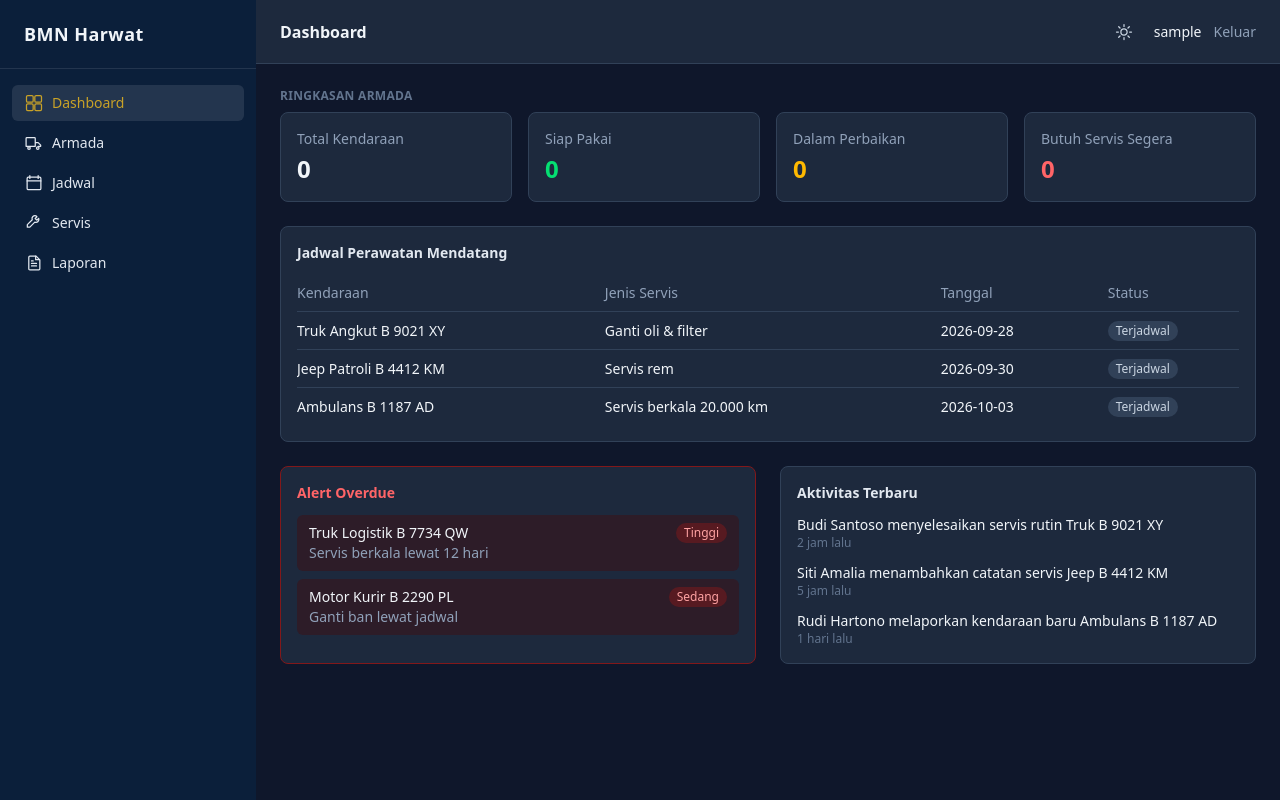
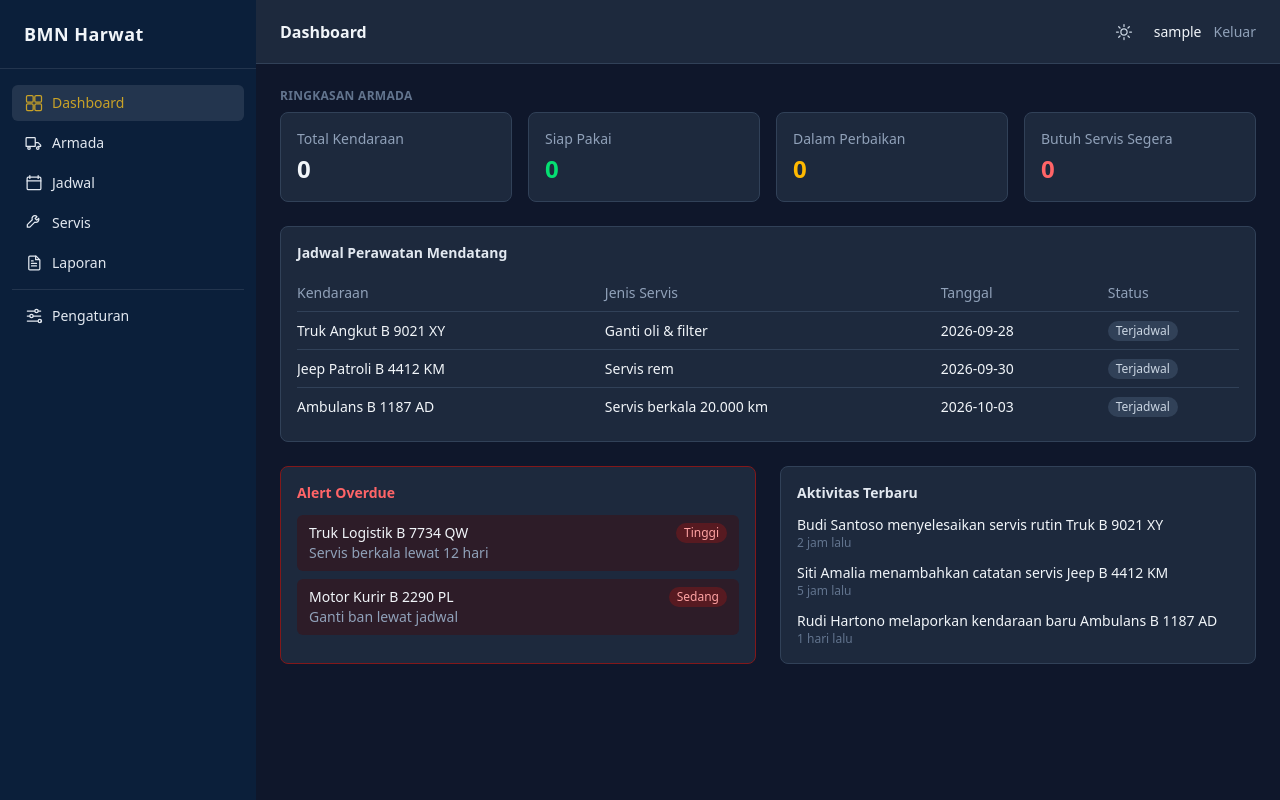
Before and after one commit to nice9uy/harwat_project, a Django app: page /dashboard/ in a window 1280 px wide. Run offline with Django 5.2, Linux system fonts and the light colour scheme; the visitor is signed in with stand-in values (Sample User, id 1); data that the repository does not hold is empty; style sheets or scripts are compiled from the project's sources.

Commit message:
Add sidebar divider and a Pengaturan (Settings) nav placeholder
Separator between the main nav group and Settings; Settings itself is
href="#" for now, same not-yet-built pattern as Jadwal/Servis/Laporan.

Co-Authored-By: Claude Sonnet 5 <noreply@anthropic.com>

```diff
--- a/templates/base.html
+++ b/templates/base.html
@@ -65,6 +65,18 @@
                     </svg>
                     Laporan
                 </a>
+
+                <div class="my-2 border-t border-white/10"></div>
+
+                <a href="#" class="flex items-center gap-2 rounded-md px-3 py-2 text-slate-200 hover:bg-white/5">
+                    <svg class="h-5 w-5 shrink-0" fill="none" viewBox="0 0 24 24" stroke="currentColor" stroke-width="1.5">
+                        <path stroke-linecap="round" d="M4 6h9m4 0h3M4 12h3m4 0h9M4 18h13m4 0h-1" />
+                        <circle cx="15" cy="6" r="2" />
+                        <circle cx="9" cy="12" r="2" />
+                        <circle cx="19" cy="18" r="2" />
+                    </svg>
+                    Pengaturan
+                </a>
             </nav>
         </aside>
 
```
